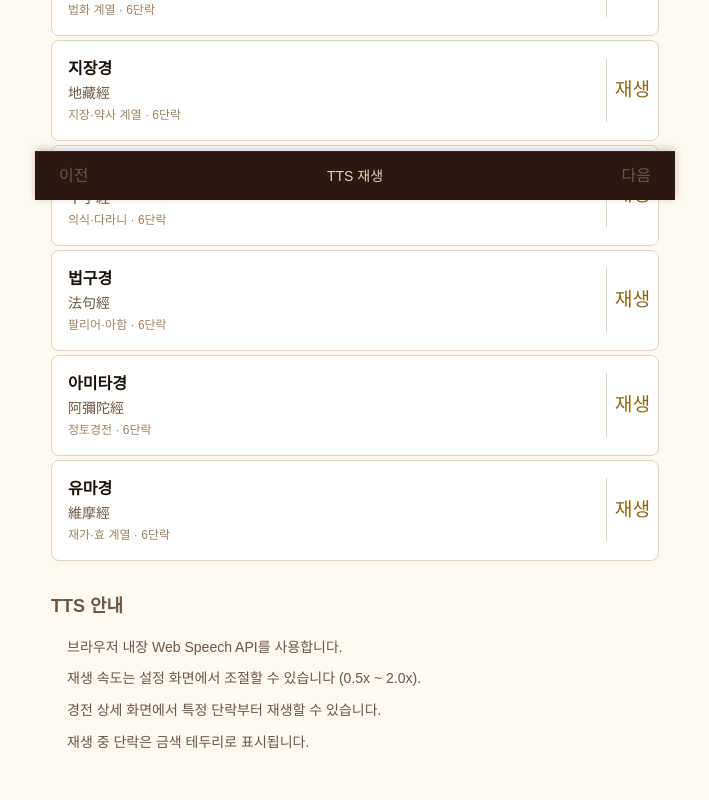
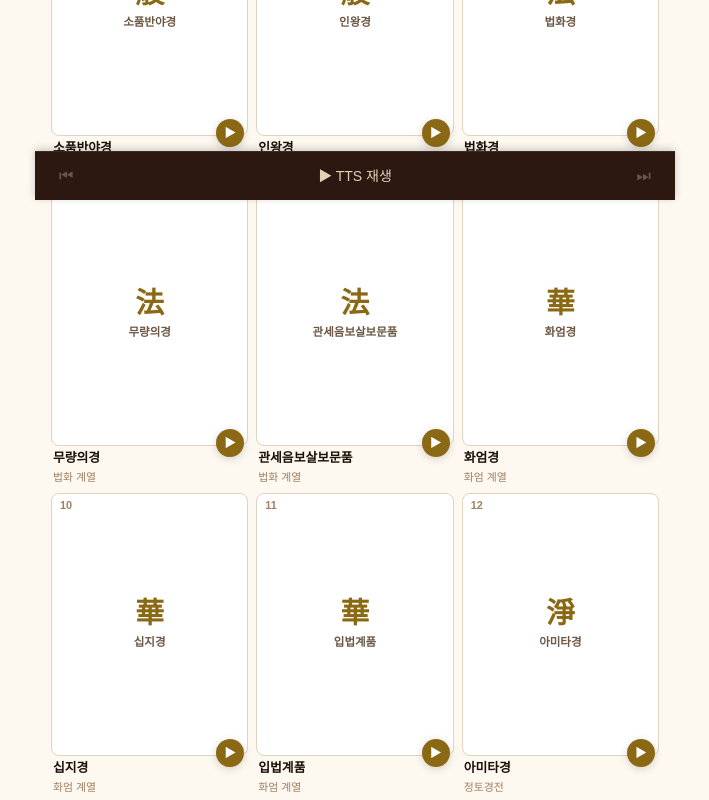
Before and after one commit to danielk0121/buddhist-app, a React (Vite) app: page /audio in a window 1280 px wide. Shown: the part 600-1400 px from the top of the page, without its empty margins (285-994 px from the left). Built offline with nearby package versions, Linux system fonts and the light colour scheme.

Commit message:
타일 번호, 재생 이모지 복원, 오디오북 타일 그리드 전환, Home.css 중복 제거

```diff
--- a/webapp/components/tts/TTSPlayer.jsx
+++ b/webapp/components/tts/TTSPlayer.jsx
@@ -14,16 +14,16 @@ export default function TTSPlayer({ paragraphs }) {
         onClick={prev}
         disabled={!active || currentIdx <= 0}
         aria-label="이전 단락"
-      >{t('audio_prev')}</button>
+      >⏮</button>
 
       {!active ? (
         <button className="tts-btn tts-btn--play" onClick={() => speak(paragraphs, 0)} aria-label={t('audio_tts_play')}>
-          {t('audio_tts_play')}
+          ▶ {t('audio_tts_play')}
         </button>
       ) : playing ? (
-        <button className="tts-btn tts-btn--play" onClick={pause} aria-label={t('audio_pause')}>{t('audio_pause')}</button>
+        <button className="tts-btn tts-btn--play" onClick={pause} aria-label={t('audio_pause')}>⏸ {t('audio_pause')}</button>
       ) : (
-        <button className="tts-btn tts-btn--play" onClick={resume} aria-label={t('audio_resume')}>{t('audio_resume')}</button>
+        <button className="tts-btn tts-btn--play" onClick={resume} aria-label={t('audio_resume')}>▶ {t('audio_resume')}</button>
       )}
 
       <button
@@ -31,11 +31,11 @@ export default function TTSPlayer({ paragraphs }) {
         onClick={next}
         disabled={!active || currentIdx >= paragraphs.length - 1}
         aria-label={t('audio_next')}
-      >{t('audio_next')}</button>
+      >⏭</button>
 
       {active && (
         <>
-          <button className="tts-btn" onClick={stop} aria-label={t('audio_stop')}>{t('audio_stop')}</button>
+          <button className="tts-btn" onClick={stop} aria-label={t('audio_stop')}>⏹ {t('audio_stop')}</button>
           <span className="tts-info">{currentIdx + 1}/{paragraphs.length}</span>
         </>
       )}
--- a/webapp/i18n/translations.js
+++ b/webapp/i18n/translations.js
@@ -39,6 +39,8 @@ const translations = {
     audio_pause: '정지',
     audio_resume: '계속',
     audio_tts_play: 'TTS 재생',
+    audio_status_playing: '재생 중',
+    audio_status_paused: '일시정지',
     audio_prev: '이전',
     audio_next: '다음',
 
@@ -109,6 +111,8 @@ const translations = {
     audio_pause: 'Pause',
     audio_resume: 'Resume',
     audio_tts_play: 'TTS Play',
+    audio_status_playing: 'Playing',
+    audio_status_paused: 'Paused',
     audio_prev: 'Prev',
     audio_next: 'Next',
 
--- a/webapp/pages/AudioBook.css
+++ b/webapp/pages/AudioBook.css
@@ -1,171 +1,74 @@
-.audio-intro {
-  text-align: center;
-  padding: var(--space-xl) 0 var(--space-lg);
-}
-
-.audio-intro__icon {
-  font-size: 3rem;
-  margin-bottom: var(--space-sm);
-}
-
-.audio-intro__text {
-  color: var(--color-text-secondary);
-  font-size: var(--font-size-base);
-  line-height: 1.6;
-}
-
 /* 재생 중 배너 */
 .audio-now {
-  margin-bottom: var(--space-lg);
+  margin-bottom: var(--space-md);
+  padding: var(--space-sm) var(--space-md);
+  background: var(--color-accent);
+  color: #fff;
+  border-radius: 8px;
 }
 
 .audio-now__label {
   font-size: var(--font-size-sm);
-  color: var(--color-text-hint);
-  margin-bottom: var(--space-xs);
-}
-
-.audio-now__card {
-  display: flex;
-  align-items: center;
-  gap: var(--space-md);
-  padding: var(--space-md);
-  background: var(--color-accent);
-  color: #fff;
-  border-radius: 10px;
-}
-
-.audio-now__icon {
-  font-size: 1.5rem;
-}
-
-.audio-now__info {
-  flex: 1;
-}
-
-.audio-now__title {
   font-weight: 600;
-  font-size: var(--font-size-base);
   margin: 0 0 2px;
 }
 
 .audio-now__sub {
-  font-size: var(--font-size-sm);
+  font-size: 0.78rem;
   opacity: 0.85;
   margin: 0;
+  display: flex;
+  align-items: center;
+  gap: var(--space-sm);
 }
 
 .audio-stop-btn {
   background: rgba(255,255,255,0.2);
   border: none;
   color: #fff;
-  border-radius: 6px;
-  padding: var(--space-xs) var(--space-sm);
-  font-size: var(--font-size-sm);
+  border-radius: 4px;
+  padding: 2px var(--space-xs);
+  font-size: 0.75rem;
   cursor: pointer;
   white-space: nowrap;
 }
 
 .audio-stop-btn:hover {
-  background: rgba(255,255,255,0.3);
+  background: rgba(255,255,255,0.35);
 }
 
-/* 섹션 */
-.audio-section {
-  margin-bottom: var(--space-xl);
+/* 타일 래퍼 — 재생 버튼 오버레이 */
+.sutra-tile-wrap {
+  position: relative;
+  width: 100%;
 }
 
-.audio-section-title {
-  font-size: var(--font-size-md);
-  font-weight: 600;
-  color: var(--color-text-secondary);
-  margin-bottom: var(--space-md);
+.sutra-tile-wrap--active .sutra-tile__cover {
+  border-color: var(--color-accent);
+  box-shadow: 0 0 0 2px var(--color-accent);
 }
 
-/* 경전 목록 */
-.audio-list {
+.audio-tile-play-btn {
+  position: absolute;
+  bottom: 28px;
+  right: 4px;
+  width: 28px;
+  height: 28px;
+  border-radius: 50%;
+  background: var(--color-accent);
+  color: #fff;
+  border: none;
+  font-size: 0.75rem;
   display: flex;
-  flex-direction: column;
-  gap: var(--space-xs);
-  list-style: none;
-  padding: 0;
-  margin: 0;
+  align-items: center;
+  justify-content: center;
+  cursor: pointer;
+  box-shadow: var(--shadow-md);
+  transition: background 0.15s;
 }
 
-.audio-item {
-  display: flex;
-  align-items: center;
-  background: var(--color-surface);
-  border: 1px solid var(--color-border);
-  border-radius: 8px;
-  overflow: hidden;
-  transition: border-color 0.15s;
-}
-
-.audio-item--active {
-  border-color: var(--color-accent);
-}
-
-.audio-item__info {
-  flex: 1;
-  display: flex;
-  flex-direction: column;
-  align-items: flex-start;
-  gap: 2px;
-  padding: var(--space-md);
-  background: none;
-  border: none;
-  cursor: pointer;
-  text-align: left;
-}
-
-.audio-item__info:hover {
-  background: var(--color-surface-variant);
-}
-
-.audio-item__title {
-  font-size: var(--font-size-base);
-  font-weight: 600;
-  color: var(--color-text);
-}
-
-.audio-item__hanja {
-  font-size: var(--font-size-sm);
-  color: var(--color-text-secondary);
-}
-
-.audio-item__meta {
-  font-size: 0.75rem;
-  color: var(--color-text-hint);
-}
-
-.audio-item__play {
-  width: 52px;
-  height: 100%;
-  min-height: 64px;
-  background: none;
-  border: none;
-  border-left: 1px solid var(--color-border);
-  font-size: 1.2rem;
-  color: var(--color-accent);
-  cursor: pointer;
-  transition: background 0.15s;
-  flex-shrink: 0;
-}
-
-.audio-item__play:hover {
-  background: var(--color-surface-variant);
-}
-
-/* 안내 목록 */
-.audio-guide-list {
-  padding-left: var(--space-md);
-  display: flex;
-  flex-direction: column;
-  gap: var(--space-sm);
-  color: var(--color-text-secondary);
-  font-size: var(--font-size-sm);
-  line-height: 1.7;
+.audio-tile-play-btn:hover {
+  background: var(--color-primary);
 }
 
 .tts-spacer {
--- a/webapp/pages/AudioBook.jsx
+++ b/webapp/pages/AudioBook.jsx
@@ -7,15 +7,31 @@ import { SUTRAS } from '../assets/data/sutras'
 import { getParagraphs } from '../assets/data/paragraphs'
 import './AudioBook.css'
 
-const RECOMMENDED = ['반야심경', '금강경', '법화경', '지장경', '천수경', '법구경', '아미타경', '유마경']
+const CATEGORY_EMOJI = {
+  '반야 계열':       '般',
+  '법화 계열':       '法',
+  '화엄 계열':       '華',
+  '정토경전':        '淨',
+  '여래장·유식 계열': '如',
+  '대승 집성':       '大',
+  '재가·효 계열':    '孝',
+  '보살계·계율':     '戒',
+  '지장·약사 계열':  '藥',
+  '미륵 계열':       '彌',
+  '밀교경전':        '密',
+  '의식·다라니':     '陀',
+  '아함경전':        '阿',
+  '팔리어·아함':     '巴',
+  '팔리어 경전':     '巴',
+}
 
 export default function AudioBook() {
   const navigate = useNavigate()
   const { currentIdx, currentSlug, playing, speak, stop, paragraphs } = useTTS()
+  const t = useT()
 
-  const t = useT()
   const nowSutra = currentSlug ? SUTRAS.find((s) => s.slug === currentSlug) : null
-  const nowParagraphs = currentSlug ? paragraphs.current : getParagraphs(RECOMMENDED[0])
+  const nowParagraphs = currentSlug ? paragraphs.current : getParagraphs(SUTRAS[0].slug)
 
   return (
     <div className="page page--with-tts">
@@ -23,67 +39,50 @@ export default function AudioBook() {
 
       <div className="page-content">
 
-        {nowSutra && currentIdx !== null ? (
+        {nowSutra && currentIdx !== null && (
           <section className="audio-now">
-            <p className="audio-now__label">{t('audio_now_playing')}</p>
-            <div className="audio-now__card">
-              <span className="audio-now__icon">TTS</span>
-              <div className="audio-now__info">
-                <p className="audio-now__title">{nowSutra.titleKo}</p>
-                <p className="audio-now__sub">
-                  {nowParagraphs[currentIdx]?.section ?? ''} · {playing ? '재생 중' : '일시정지'}
-                </p>
-              </div>
-              <button className="audio-stop-btn" onClick={stop}>{t('audio_stop')}</button>
-            </div>
-          </section>
-        ) : (
-          <section className="audio-intro">
-            <div className="audio-intro__icon">오디오북</div>
-            <p className="audio-intro__text">{t('audio_select_prompt')}</p>
+            <p className="audio-now__label">▶ {t('audio_now_playing')} — {nowSutra.titleKo}</p>
+            <p className="audio-now__sub">
+              {nowParagraphs[currentIdx]?.section ?? ''} · {playing ? t('audio_status_playing') : t('audio_status_paused')}
+              <button className="audio-stop-btn" onClick={stop}>⏹ {t('audio_stop')}</button>
+            </p>
           </section>
         )}
 
-        <section className="audio-section">
-          <h2 className="audio-section-title">{t('audio_listen')}</h2>
-          <ul className="audio-list">
-            {RECOMMENDED.map((slug) => {
-              const sutra = SUTRAS.find((s) => s.slug === slug)
-              if (!sutra) return null
-              const paras = getParagraphs(slug)
-              const isPlaying = currentSlug === slug && currentIdx !== null
+        <section className="home-section">
+          <h2 className="home-section-title">{t('audio_listen')}</h2>
+          <ul className="sutra-tile-grid">
+            {SUTRAS.map((sutra, idx) => {
+              const paras = getParagraphs(sutra.slug)
+              const isActive = currentSlug === sutra.slug && currentIdx !== null
               return (
-                <li key={slug}>
-                  <div className={`audio-item ${isPlaying ? 'audio-item--active' : ''}`}>
+                <li key={sutra.id}>
+                  <div className={`sutra-tile-wrap ${isActive ? 'sutra-tile-wrap--active' : ''}`}>
                     <button
-                      className="audio-item__info"
-                      onClick={() => navigate(`/sutra/${slug}`)}
+                      className="sutra-tile"
+                      onClick={() => navigate(`/sutra/${sutra.slug}`)}
                     >
-                      <span className="audio-item__title">{sutra.titleKo}</span>
-                      <span className="audio-item__hanja">{sutra.titleHanja}</span>
-                      <span className="audio-item__meta">{sutra.category} · {paras.length}단락</span>
+                      <div className="sutra-tile__cover">
+                        <span className="sutra-tile__cover-num">{idx + 1}</span>
+                        <span className="sutra-tile__cover-symbol">{CATEGORY_EMOJI[sutra.category] ?? '經'}</span>
+                        <span className="sutra-tile__cover-title">{sutra.titleKo}</span>
+                      </div>
+                      <div className="sutra-tile__info">
+                        <span className="sutra-tile__title">{sutra.titleKo}</span>
+                        <span className="sutra-tile__category">{sutra.category}</span>
+                      </div>
                     </button>
                     <button
-                      className="audio-item__play"
-                      onClick={() => speak(paras, 0, slug)}
+                      className="audio-tile-play-btn"
+                      onClick={() => speak(paras, 0, sutra.slug)}
                       aria-label={`${sutra.titleKo} TTS 재생`}
                     >
-                      {isPlaying && playing ? t('audio_pause') : t('audio_play')}
+                      {isActive && playing ? '⏸' : '▶'}
                     </button>
                   </div>
                 </li>
               )
             })}
-          </ul>
-        </section>
-
-        <section className="audio-section">
-          <h2 className="audio-section-title">{t('audio_guide_title')}</h2>
-          <ul className="audio-guide-list">
-            <li>{t('audio_guide_1')}</li>
-            <li>{t('audio_guide_2')}</li>
-            <li>{t('audio_guide_3')}</li>
-            <li>{t('audio_guide_4')}</li>
           </ul>
         </section>
 
--- a/webapp/styles/global.css
+++ b/webapp/styles/global.css
@@ -43,3 +43,110 @@ html, body {
   background: var(--color-border);
   margin: var(--space-md) 0;
 }
+
+/* ── 경전 타일 그리드 공통 (홈·오디오북 공유) ── */
+.home-section {
+  margin-bottom: var(--space-xl);
+}
+
+.home-section-title {
+  font-size: var(--font-size-md);
+  font-weight: 600;
+  color: var(--color-text-secondary);
+  margin-bottom: var(--space-md);
+}
+
+.sutra-tile-grid {
+  display: grid;
+  grid-template-columns: repeat(3, 1fr);
+  gap: var(--space-sm);
+  list-style: none;
+  padding: 0;
+  margin: 0;
+}
+
+.sutra-tile {
+  width: 100%;
+  display: flex;
+  flex-direction: column;
+  background: none;
+  border: none;
+  cursor: pointer;
+  text-align: left;
+  padding: 0;
+}
+
+.sutra-tile__cover {
+  position: relative;
+  width: 100%;
+  aspect-ratio: 3 / 4;
+  background: var(--color-surface);
+  border: 1px solid var(--color-border);
+  border-radius: 8px;
+  display: flex;
+  flex-direction: column;
+  align-items: center;
+  justify-content: center;
+  gap: 6px;
+  transition: box-shadow 0.15s, background 0.15s;
+  overflow: hidden;
+  padding: 8px 4px;
+}
+
+.sutra-tile:hover .sutra-tile__cover {
+  background: var(--color-surface-variant);
+  box-shadow: var(--shadow-md);
+}
+
+.sutra-tile__cover-num {
+  position: absolute;
+  top: 6px;
+  left: 8px;
+  font-size: 0.68rem;
+  font-weight: 700;
+  color: var(--color-text-hint);
+  line-height: 1;
+}
+
+.sutra-tile__cover-symbol {
+  font-size: 1.8rem;
+  font-weight: 700;
+  color: var(--color-accent);
+  line-height: 1;
+  letter-spacing: 0;
+}
+
+.sutra-tile__cover-title {
+  font-size: 0.72rem;
+  font-weight: 600;
+  color: var(--color-text-secondary);
+  text-align: center;
+  line-height: 1.4;
+  word-break: keep-all;
+  padding: 0 4px;
+}
+
+.sutra-tile__info {
+  padding: var(--space-xs) 2px 0;
+  display: flex;
+  flex-direction: column;
+  gap: 2px;
+}
+
+.sutra-tile__title {
+  font-size: 0.8rem;
+  font-weight: 600;
+  color: var(--color-text);
+  line-height: 1.3;
+  white-space: nowrap;
+  overflow: hidden;
+  text-overflow: ellipsis;
+}
+
+.sutra-tile__category {
+  font-size: 0.68rem;
+  color: var(--color-text-hint);
+  white-space: nowrap;
+  overflow: hidden;
+  text-overflow: ellipsis;
+}
```
Also changed, not shown: webapp/pages/Home.css (+0 -96 lines).
